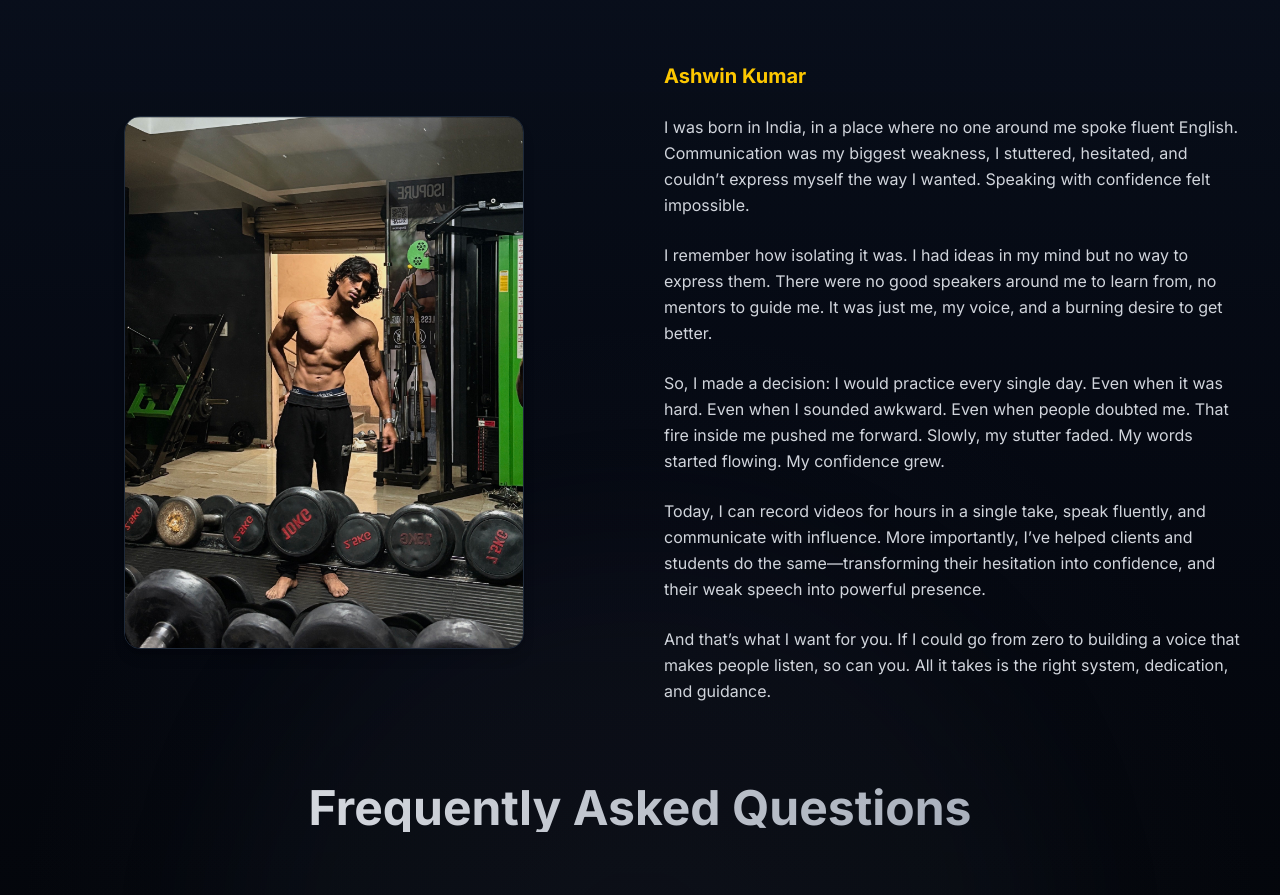
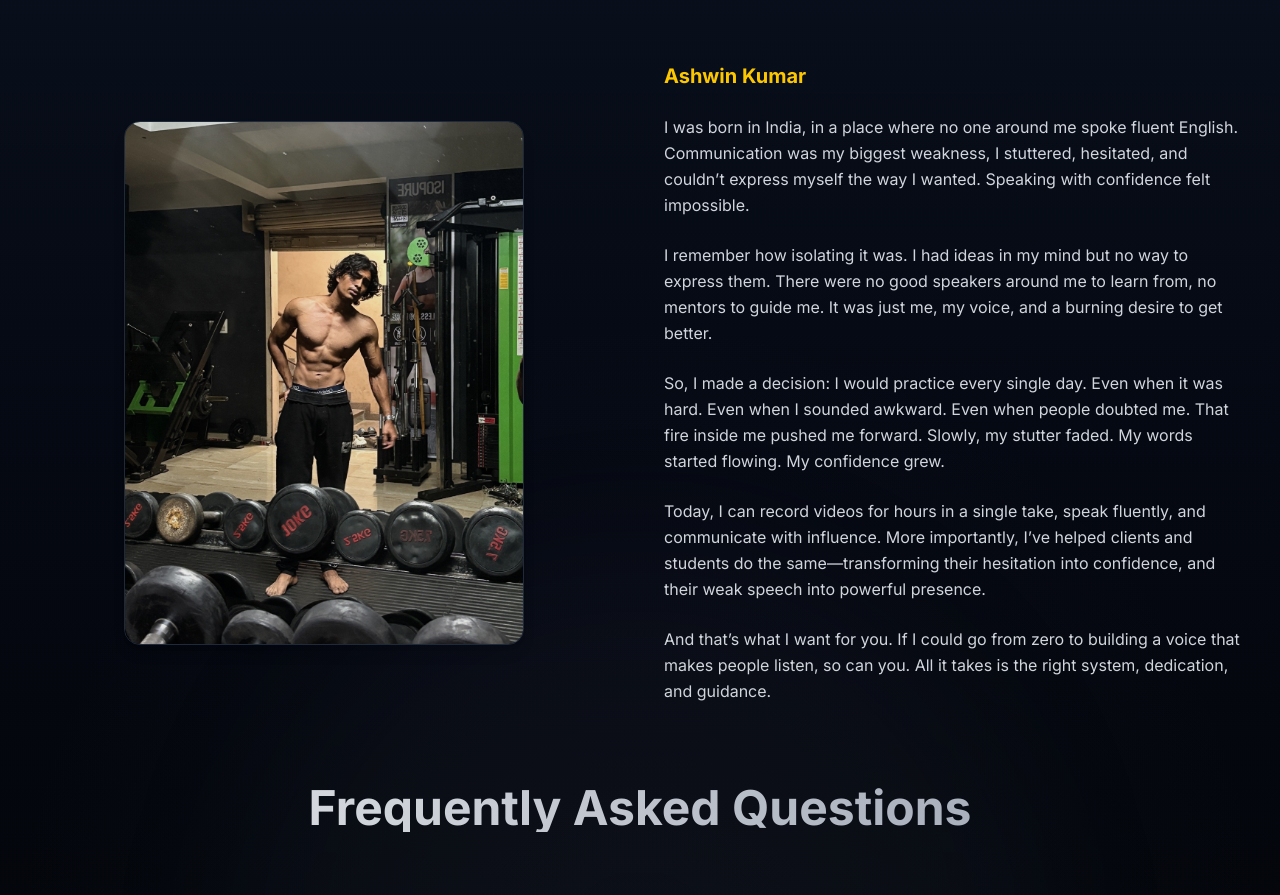
Before and after one commit to Gagan41/project, a Next.js app: page / in a window 1280 px wide. Shown: the part 3106-4001 px from the top of the page. Built offline with nearby package versions, Linux system fonts and the light colour scheme; no server answers.

Commit message:
final photo updated

```diff
--- a/src/components/CourseBenefitsAndFAQ.tsx
+++ b/src/components/CourseBenefitsAndFAQ.tsx
@@ -89,7 +89,7 @@ export default function CourseBenefitsAndFAQ() {
               className="flex justify-center"
             >
               <Image
-                src="/photo.JPG"
+                src="/photo.jpg"
                 alt="About Me"
                 width={400}
                 height={400}
```
Also changed, not shown: public/photo.JPG.
